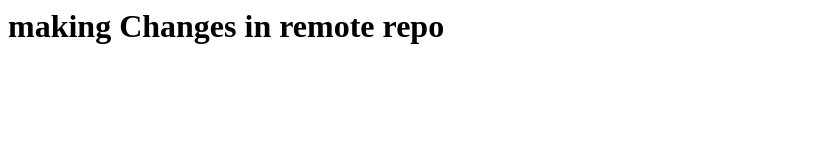
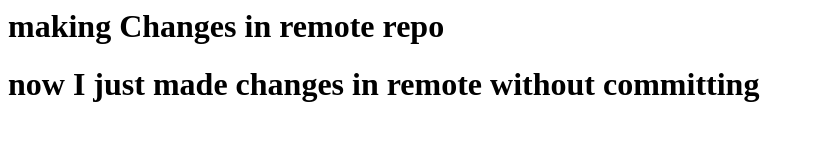
Before and after one commit to srivatsaGL/hello-world, a plain HTML site: page index.html in a window 1280 px wide. Shown: the whole page, without its empty margins (0-815 px from the left). Drawn offline with Linux system fonts and the light colour scheme.

Commit message:
Chages made in remote but not pulled yet into loca

```diff
--- a/index.html
+++ b/index.html
@@ -1,2 +1,4 @@
 <head><head/>
    <h1>making Changes in remote repo<h1>
+
+      now I just made changes in remote without committing
```
